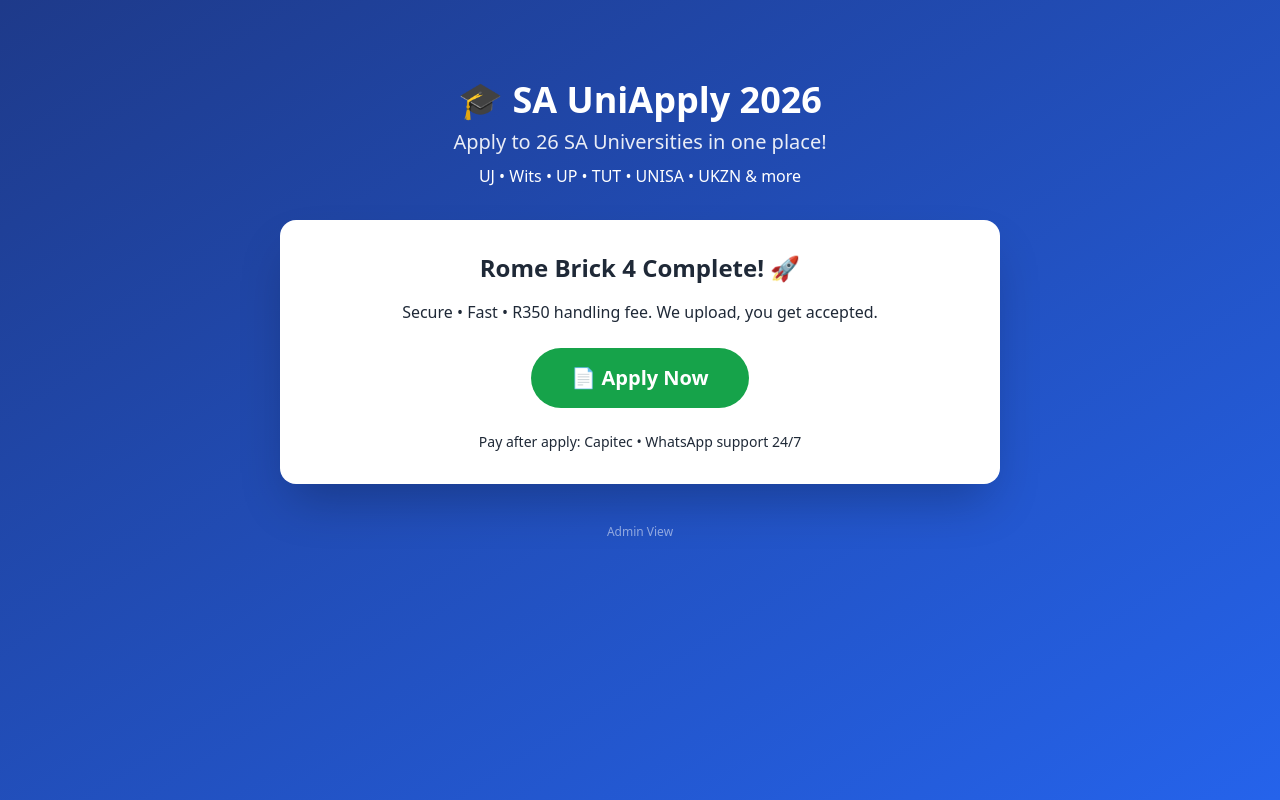
After one commit to mapipaisiphile-commits/sa-uni-apply, a Flask app: template templates/index.html in a window 1280 px wide. The commit adds this page. Run offline with Flask 3, Linux system fonts and the light colour scheme; the template is opened without the code that fills it, so the values that code supplies are empty; some libraries are stand-ins or nearby versions.

Commit message:
Brick 4 - password + beautiful + whatsapp

```diff
--- a/app.py
+++ b/app.py
@@ -1,36 +1,61 @@
-from flask import Flask, render_template, request, send_from_directory
 import os
+from flask import Flask, render_template, request, redirect, url_for, send_from_directory
+from werkzeug.utils import secure_filename
 from datetime import datetime
 
 app = Flask(__name__)
-os.makedirs('uploads', exist_ok=True)
-os.makedirs('templates', exist_ok=True)
+UPLOAD_FOLDER = 'uploads'
+os.makedirs(UPLOAD_FOLDER, exist_ok=True)
+app.config['UPLOAD_FOLDER'] = UPLOAD_FOLDER
+
+ADMIN_PASSWORD = "M@pip@isiphile05"  # Change this to your secret password!
+WHATSAPP_NUMBER = "27631266734"  # Put your WhatsApp number here e.g. 27821234567 (no +)
 
 @app.route('/')
 def home():
-    return render_template('home.html')
+    return render_template('index.html')
 
-@app.route('/start', methods=['GET', 'POST'])
-def start():
+@app.route('/apply', methods=['GET', 'POST'])
+def apply():
     if request.method == 'POST':
-        name = request.form.get('fullname')
-        idnum = request.form.get('idnum')
-        with open(f"uploads/{idnum}_{name}.txt", "w", encoding="utf-8") as f:
-            f.write(f"Name: {name}\nID: {idnum}\nPhone: {request.form.get('phone')}\nAverage: {request.form.get('average')}\nCourse: {request.form.get('course')}\nDate: {datetime.now()}\n")
-        file = request.files.get('iddoc')
-        if file and file.filename:
-            file.save(os.path.join('uploads', f"{idnum}_{file.filename}"))
-        return f"<div style='text-align:center;padding:50px'><h1>✅ Thank You {name}!</h1><p>Your application for {request.form.get('course')} is received.</p><p>We will WhatsApp you on {request.form.get('phone')}</p><a href='/'>Home</a></div>"
+        name = request.form.get('name')
+        phone = request.form.get('phone')
+        uni = request.form.get('university')
+
+        files_saved = []
+        for file in request.files.getlist('documents'):
+            if file.filename:
+                filename = f"{datetime.now().strftime('%m%d%H%M%S')}_{phone}_{secure_filename(name)}_{secure_filename(file.filename)}"
+                file.save(os.path.join(app.config['UPLOAD_FOLDER'], filename))
+                files_saved.append(filename)
+
+        # Save info as txt
+        info_file = f"{datetime.now().strftime('%m%d%H%M%S')}_{phone}_{secure_filename(name)}.txt"
+        with open(os.path.join(UPLOAD_FOLDER, info_file), 'w') as f:
+            f.write(f"Name: {name}\nPhone: {phone}\nUniversity: {uni}\nDate: {datetime.now()}\nFiles: {files_saved}")
+
+        return render_template('success.html', name=name, phone=phone, whatsapp=WHATSAPP_NUMBER)
     return render_template('apply.html')
 
 @app.route('/admin')
 def admin():
-    files = os.listdir('uploads')
-    return render_template('admin.html', files=files)
+    pwd = request.args.get('pwd')
+    if pwd != ADMIN_PASSWORD:
+        return '''
+        <div style="text-align:center; margin-top:100px; font-family:sans-serif">
+        <h2>🔒 Admin Locked</h2>
+        <p>Add password to link: ?pwd=Isiphile2026</p>
+        <p>Example: /admin?pwd=Isiphile2026</p>
+        <a href="/">Back Home</a>
+        </div>
+        '''
+    files = os.listdir(UPLOAD_FOLDER)
+    files.sort(reverse=True)
+    return render_template('admin.html', files=files, total=len(files))
 
 @app.route('/uploads/<filename>')
-def uploaded_file(filename):
-    return send_from_directory('uploads', filename)
+def download(filename):
+    return send_from_directory(app.config['UPLOAD_FOLDER'], filename)
+
 if __name__ == '__main__':
-    port = int(os.environ.get("PORT", 5001))
-    app.run(host='0.0.0.0', port=port)
+    app.run(debug=True)
--- /dev/null
+++ b/templates/index.html
@@ -0,0 +1,22 @@
+<!DOCTYPE html>
+<html>
+<head>
+<meta name="viewport" content="width=device-width, initial-scale=1">
+<title>SA UniApply 2026</title>
+<script src="https://cdn.tailwindcss.com"></script>
+</head>
+<body class="bg-gradient-to-br from-blue-900 to-blue-600 min-h-screen text-white">
+<div class="max-w-3xl mx-auto p-6 text-center pt-20">
+<h1 class="text-4xl font-bold mb-2">🎓 SA UniApply 2026</h1>
+<p class="text-xl opacity-90 mb-2">Apply to 26 SA Universities in one place!</p>
+<p class="mb-8">UJ • Wits • UP • TUT • UNISA • UKZN & more</p>
+<div class="bg-white text-gray-800 rounded-2xl p-8 shadow-2xl">
+<h2 class="text-2xl font-bold mb-4">Rome Brick 4 Complete! 🚀</h2>
+<p class="mb-6">Secure • Fast • R350 handling fee. We upload, you get accepted.</p>
+<a href="/apply" class="bg-green-600 text-white px-10 py-4 rounded-full text-xl font-bold inline-block hover:bg-green-700">📄 Apply Now</a>
+<p class="mt-6 text-sm">Pay after apply: Capitec • WhatsApp support 24/7</p>
+</div>
+<a href="/admin?pwd=Isiphile2026" class="text-xs opacity-50 mt-10 inline-block">Admin View</a>
+</div>
+</body>
+</html>
```
Also changed, not shown: templates/admin.html (+8 -17 lines), templates/apply.html (+12 -20 lines), templates/succes.html (added, +10 -0 lines).
